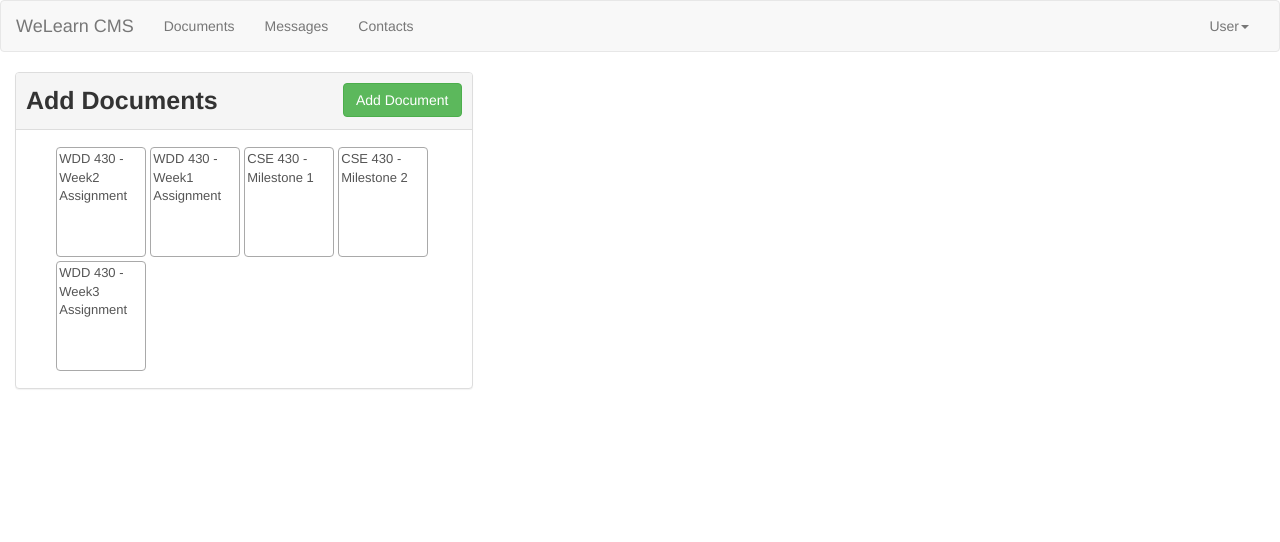
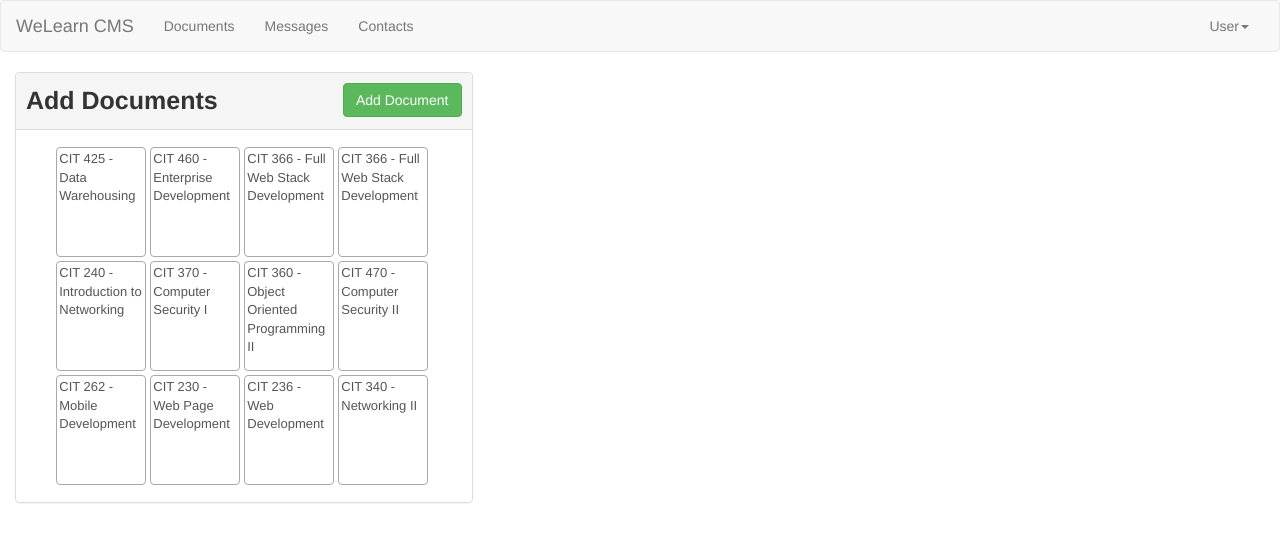
Before and after one commit to sarahaglenn/angular, an Angular app in the folder cms/: page / in a window 1280 px wide. Shown: the top 542 px of the page. Built offline with nearby package versions, Linux system fonts and the light colour scheme.

Commit message:
Implement the document service

```diff
--- a/cms/src/app/documents/document-list/document-list.component.ts
+++ b/cms/src/app/documents/document-list/document-list.component.ts
@@ -1,6 +1,7 @@
-import { Component, EventEmitter, Output } from '@angular/core';
+import { Component, EventEmitter, OnInit, Output } from '@angular/core';
 
 import { Document } from '../document.model';
+import { DocumentService } from '../document.service';
 
 @Component({
   selector: 'cms-document-list',
@@ -8,41 +9,14 @@ import { Document } from '../document.model';
   templateUrl: './document-list.component.html',
   styleUrl: './document-list.component.css',
 })
-export class DocumentListComponent {
+export class DocumentListComponent implements OnInit{
+  documents: Document[] = [];
   @Output() selectedDocumentEvent = new EventEmitter<Document>();
-  documents: Document[] = [
-    new Document(
-      1,
-      'WDD 430 - Week2 Assignment',
-      'An important document.',
-      'documents/document1',
-    ),
-    new Document(
-      2,
-      'WDD 430 - Week1 Assignment',
-      'An very important document.',
-      'documents/document2',
-    ),
-    new Document(
-      3,
-      'CSE 430 - Milestone 1',
-      'Another document.',
-      'documents/document3',
-    ),
-    new Document(
-      4,
-      'CSE 430 - Milestone 2',
-      'An essential document.',
-      'documents/document4',
-    ),
-    new Document(
-      5,
-      'WDD 430 - Week3 Assignment',
-      'A really cool document.',
-      'documents/document5',
-    ),
-  ];
+  constructor(private documentService: DocumentService) {}
 
+  ngOnInit(): void {
+    this.documents = this.documentService.getDocuments();
+  }
   onSelectedDocument(document: Document) {
     this.selectedDocumentEvent.emit(document);
   }
--- a/cms/src/app/documents/document.model.ts
+++ b/cms/src/app/documents/document.model.ts
@@ -1,6 +1,6 @@
 export class Document {
   constructor(
-    public id: number,
+    public id: string,
     public name: string,
     public description: string,
     public url: string,
--- /dev/null
+++ b/cms/src/app/documents/document.service.ts
@@ -0,0 +1,28 @@
+import { Injectable } from '@angular/core';
+
+import { Document } from './document.model';
+import { MOCKDOCUMENTS } from './mockdocuments';
+
+@Injectable({
+  providedIn: 'root'
+})
+export class DocumentService {
+  private documents: Document[];
+
+  constructor() {
+    this.documents = MOCKDOCUMENTS;
+  }
+
+  getDocuments(): Document[] {
+    return this.documents.slice();
+  }
+  getDocument(id:string): Document {
+    this.documents.forEach((document: Document) => {
+      if (document.id === id)
+      {
+        return document;
+      }
+    })
+    return null;
+  }
+}
--- /dev/null
+++ b/cms/src/app/documents/mockdocuments.ts
@@ -0,0 +1,177 @@
+import { Document } from './document.model';
+
+export const MOCKDOCUMENTS: any[] = [
+  {
+    id: '1',
+    name: 'CIT 425 - Data Warehousing',
+    url: 'https://rkjdatawarehousing.wordpress.com/',
+    children: [
+      {
+        id: '2',
+        name: 'Project 1 – The Kimball Method',
+        url: 'https://rkjdatawarehousing.wordpress.com/projects/project-1-the-kimball-method/',
+      },
+      {
+        id: '3',
+        name: 'Project 2 – Data warehouses vs. marts',
+        url: 'https://rkjdatawarehousing.wordpress.com/projects/project-2-data-warehouses-vs-marts/',
+      },
+      {
+        id: '4',
+        name: 'Project 3 – The ETL Process',
+        url: 'https://rkjdatawarehousing.wordpress.com/projects/project-3-the-etl-process/',
+      },
+      {
+        id: '5',
+        name: 'Project 4 – Modify the OLTP design',
+        url: 'https://rkjdatawarehousing.wordpress.com/projects/project-4-oltp-modifications-to-erp-design/',
+      },
+      {
+        id: '6',
+        name: 'Project 5 – The OLAP design',
+        url: 'https://rkjdatawarehousing.wordpress.com/projects/project-4/',
+      },
+      {
+        id: '7',
+        name: 'Project 6 – Transforming data',
+        url: 'https://rkjdatawarehousing.wordpress.com/projects/transforming-data/',
+      },
+      {
+        id: '8',
+        name: 'Project 7 – MarkLogic',
+        url: 'https://rkjdatawarehousing.wordpress.com/projects/project-7-marklogic/',
+      },
+      {
+        id: '9',
+        name: 'Project 8 – Build a web application',
+        url: 'https://rkjdatawarehousing.wordpress.com/projects/project-8/',
+      },
+    ],
+  },
+  {
+    id: '10',
+    name: 'CIT 460 - Enterprise Development',
+    url: 'https://rkjackson.wordpress.com/',
+    children: [
+      {
+        id: '12',
+        name: 'Case 1 – Defining the requirements',
+        url: 'https://rkjackson.wordpress.com/cases/case-1/',
+      },
+      {
+        id: '13',
+        name: 'Case 2 – User Interface design',
+        url: 'https://rkjackson.wordpress.com/cases/case-2/',
+      },
+      {
+        id: '14',
+        name: 'Case 3 – Implementing Model Layer',
+        url: 'https://rkjackson.wordpress.com/cases/case-3/',
+        children: [
+          {
+            id: '36',
+            name: 'Team Assignment',
+            description: 'Create your first JavaBean class',
+          },
+          {
+            id: '37',
+            name: 'Individual Assignment',
+            description: 'Create remaining JavaBean classes',
+          },
+        ],
+      },
+      {
+        id: '15',
+        name: 'Case 4 – Enterprise Java Session Beans',
+        url: 'https://rkjackson.wordpress.com/cases/case-4/',
+      },
+      {
+        id: '16',
+        name: 'Case 5 – Implementing the View',
+        url: 'https://rkjackson.wordpress.com/cases/case-5/',
+      },
+      {
+        id: '17',
+        name: 'Case 6 – A Framework for the View Layer',
+        url: 'https://rkjackson.wordpress.com/cases/case-6/',
+      },
+    ],
+  },
+  {
+    id: '20',
+    name: 'CIT 366 - Full Web Stack Development',
+    url: 'https://content.byui.edu/file/b7c3e5ed-6947-497f-9d32-4e5b6b397cac/1/CIT 366 course description.pdf',
+    children: [
+      {
+        id: '21',
+        name: 'Lesson 1 - JavaScript Best Practices',
+        url: 'https://content.byui.edu/file/f0594919-9524-47eb-9f4d-5c7239c3c002/1/Lesson1Introduction.pdf',
+      },
+      {
+        id: '22',
+        name: 'Lesson 2 - The DOM and JQuery',
+        url: 'https://content.byui.edu/file/c67e59fd-990c-4adc-9232-8027f847c8b9/1/Lesson2Introduction.pdf',
+      },
+      {
+        id: '23',
+        name: 'Lesson 3 - Angular 2 Framework 1',
+        url: 'https://content.byui.edu/file/aa9b6af5-b882-48f5-8321-caca980e5ec9/1/Lesson3Introduction.pdf',
+      },
+      {
+        id: '24',
+        name: 'Lesson 4 - Angular 2 Framework 2',
+        url: 'https://content.byui.edu/file/2c4ddd6c-dce4-408d-b581-f254a13e4d10/1/Lesson4Introduction.pdf',
+      },
+      {
+        id: '25',
+        name: 'Lesson 5 - Angular 2 Framework 3',
+        url: 'https://content.byui.edu/file/66dc0765-22a7-4cd8-a184-942c607636fb/1/Lesson5Introduction.pdf',
+      },
+    ],
+  },
+  {
+    id: '40',
+    name: 'CIT 366 - Full Web Stack Development',
+    url: 'https://content.byui.edu/file/b7c3e5ed-6947-497f-9d32-4e5b6b397cac/1/CIT 366 course description.pdf',
+  },
+  {
+    id: '41',
+    name: 'CIT 240 - Introduction to Networking',
+    url: 'https://content.byui.edu/file/b7c3e5ed-6947-497f-9d32-4e5b6b397cac/1/CIT 366 course description.pdf',
+  },
+  {
+    id: '42',
+    name: 'CIT 370 - Computer Security I',
+    url: 'https://content.byui.edu/file/b7c3e5ed-6947-497f-9d32-4e5b6b397cac/1/CIT 366 course description.pdf',
+  },
+  {
+    id: '43',
+    name: 'CIT 360 - Object Oriented Programming II',
+    url: 'https://content.byui.edu/file/b7c3e5ed-6947-497f-9d32-4e5b6b397cac/1/CIT 366 course description.pdf',
+  },
+  {
+    id: '44',
+    name: 'CIT 470 - Computer Security II',
+    url: 'https://content.byui.edu/file/b7c3e5ed-6947-497f-9d32-4e5b6b397cac/1/CIT 366 course description.pdf',
+  },
+  {
+    id: '45',
+    name: 'CIT 262 - Mobile Development',
+    url: 'https://content.byui.edu/file/b7c3e5ed-6947-497f-9d32-4e5b6b397cac/1/CIT 366 course description.pdf',
+  },
+  {
+    id: '46',
+    name: 'CIT 230 - Web Page Development',
+    url: 'https://content.byui.edu/file/b7c3e5ed-6947-497f-9d32-4e5b6b397cac/1/CIT 366 course description.pdf',
+  },
+  {
+    id: '47',
+    name: 'CIT 236 - Web Development',
+    url: 'https://content.byui.edu/file/b7c3e5ed-6947-497f-9d32-4e5b6b397cac/1/CIT 366 course description.pdf',
+  },
+  {
+    id: '48',
+    name: 'CIT 340 - Networking II',
+    url: 'https://content.byui.edu/file/b7c3e5ed-6947-497f-9d32-4e5b6b397cac/1/CIT 366 course description.pdf',
+  },
+];
```
